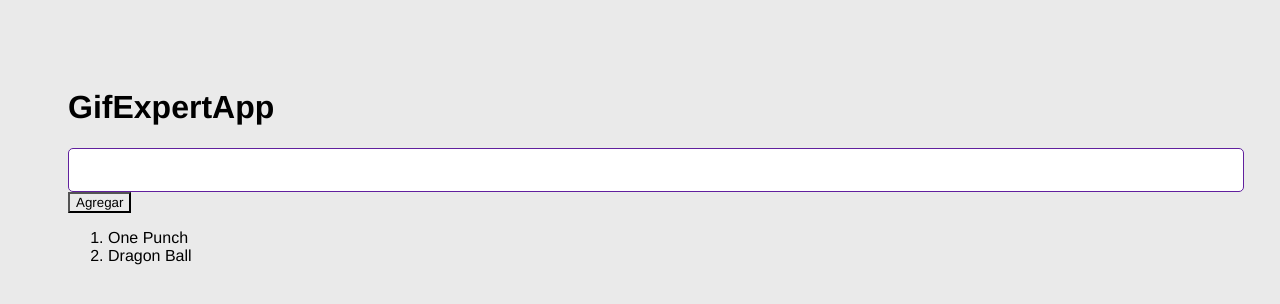
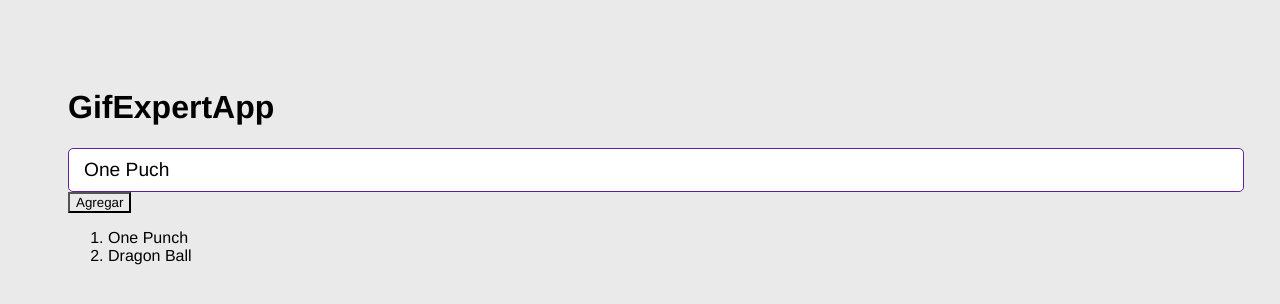
Before and after one commit to moniquemendess/Gif-Expert-App, a React (Vite) app: page / in a window 1280 px wide. Shown: the top 304 px of the page. Built offline with nearby package versions, Linux system fonts and the light colour scheme.

Commit message:
componente AddCategory

```diff
--- /dev/null
+++ b/src/components/AddCategory.jsx
@@ -0,0 +1,27 @@
+// Cada component puede tener state/hooks
+
+import { useState } from "react";
+
+export const AddCategory = () => {
+  const [inputValue, setInputValue] = useState("One Puch");
+  const onInputChange = ({ target }) => {
+    console.log("🚀 ", target.value);
+    setInputValue(target.value);
+  };
+
+  const onSubmit = (event) => {
+    event.preventDefault();
+    console.log(inputValue);
+  };
+
+  return (
+    <form onSubmit={(event) => onSubmit(event)}>
+      <input
+        type="text"
+        placeholder="Buscar Gifs"
+        value={inputValue}
+        onChange={onInputChange}
+      />
+    </form>
+  );
+};
--- a/src/components/GifExpertApp.jsx
+++ b/src/components/GifExpertApp.jsx
@@ -1,4 +1,5 @@
 import { useState } from "react";
+import { AddCategory } from "../components/AddCategory";
 
 export const GifExpertApp = () => {
   const [categories, setCategories] = useState(["One Punch", "Dragon Ball"]);
@@ -10,7 +11,8 @@
   return (
     <>
       <h1>GifExpertApp</h1>
-      <input />
+      <AddCategory />
+
       <button onClick={onAddCategory}>Agregar</button>
       <ol>
         {categories.map((category) => {
```
